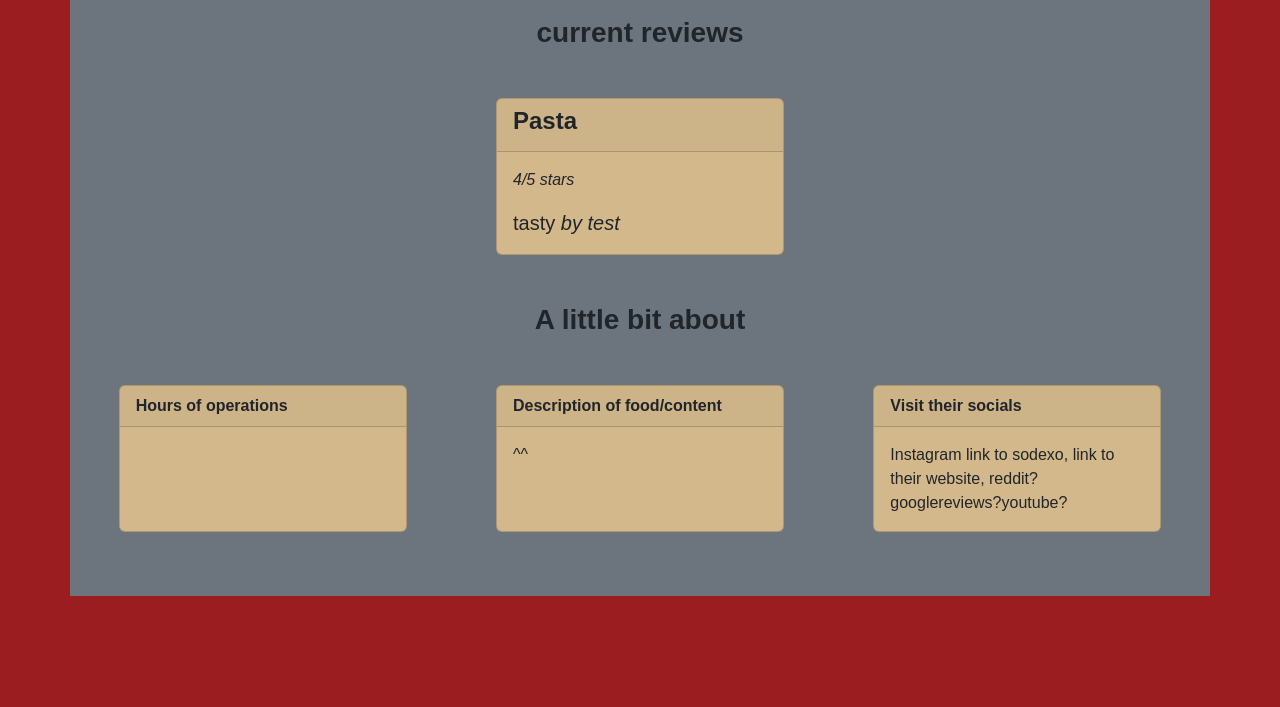
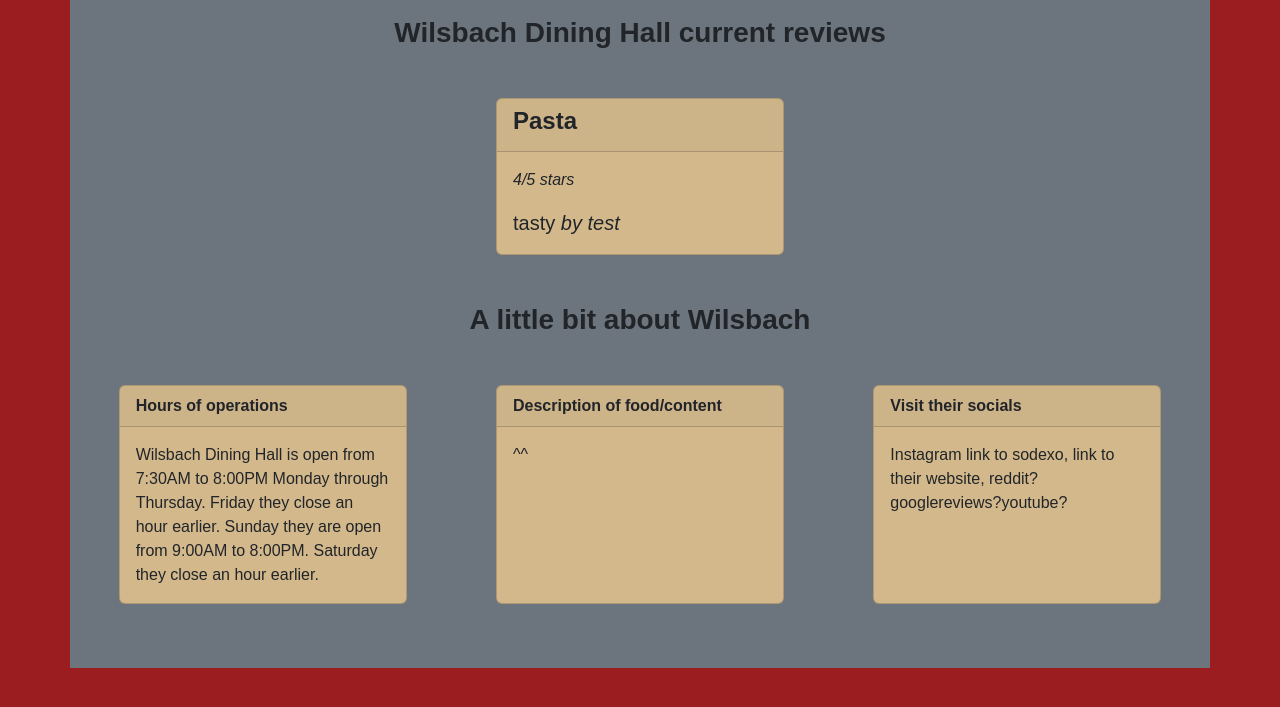
Before and after one commit to aston-evans/sunysnacks, a FastAPI app: page /reviewP/wilsReview in a window 1280 px wide. Shown: the part 64-771 px from the top of the page. Run offline with FastAPI, Linux system fonts and the light colour scheme; data comes from the database, SQL or seed files in the repository.

Commit message:
filled in location, time and place, jinja templates for the base page

```diff
--- a/py_src/templates/reviewP/argoReviewPage.html
+++ b/py_src/templates/reviewP/argoReviewPage.html
@@ -6,3 +6,9 @@
 {% block h1 %} Argo Tea {% endblock %}
 
 {% block content %} <button class="btn p-2 mx-2" id="menu" onclick="location.href='/createR/argoLeaveReview'">Leave a Review</button> {% endblock %}
+
+{% block location %} Argo Tea {% endblock %}
+
+{% block time %} Argo Tea is only open from 9:00AM to 4:30PM Monday through Friday. {% endblock %}
+
+{% block place %} Argo Tea {% endblock %}
--- a/py_src/templates/reviewP/marketReviewPage.html
+++ b/py_src/templates/reviewP/marketReviewPage.html
@@ -6,3 +6,9 @@
 {% block h1 %} Mills Marketplace {% endblock %}
 
 {% block content %} <button class="btn p-2 mx-2" id="menu" onclick="location.href='/createR/marketLeaveReview'">Leave a Review</button> {% endblock %}
+
+{% block location %} Mills Marketplace {% endblock %}
+
+{% block time %} Mills Marketplace is open from 11:00AM to 1:00AM for the entire week. {% endblock %}
+
+{% block place %} Mills Marketplace {% endblock %}
--- a/py_src/templates/reviewP/seasonsReviewPage.html
+++ b/py_src/templates/reviewP/seasonsReviewPage.html
@@ -6,3 +6,9 @@
 {% block h1 %} Seasons {% endblock %}
 
 {% block content %} <button class="btn p-2 mx-2" id="menu" onclick="location.href='/createR/seasonsLeaveReview'">Leave a Review</button> {% endblock %}
+
+{% block location %} Seasons {% endblock %}
+
+{% block time %} Seasons is open from 7:30AM to 3:00PM Monday through Friday. {% endblock %}
+
+{% block place %} Seasons {% endblock %}
--- a/py_src/templates/reviewP/wilsReviewPage.html
+++ b/py_src/templates/reviewP/wilsReviewPage.html
@@ -6,3 +6,10 @@
 {% block h1 %} Wilsbach Dining Hall {% endblock %}
 
 {% block content %} <button class="btn p-2 mx-2" id="menu" onclick="location.href='/createR/wilsLeaveReview'">Leave a Review</button> {% endblock %}
+
+{% block location %} Wilsbach Dining Hall {% endblock %}
+
+{% block time %} Wilsbach Dining Hall is open from 7:30AM to 8:00PM Monday through Thursday. Friday they close an hour earlier.
+Sunday they are open from 9:00AM to 8:00PM. Saturday they close an hour earlier.  {% endblock %}
+
+{% block place %} Wilsbach  {% endblock %}
```
Also changed, not shown: py_src/templates/reviewP/millsReviewPage.html (+7 -0 lines).
